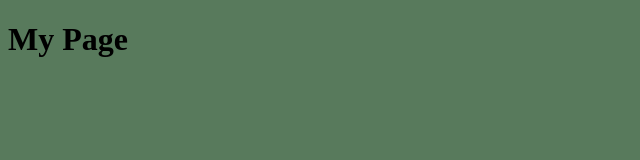
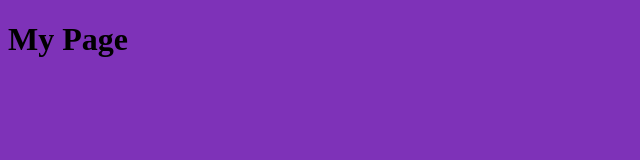
Before and after one commit to Osmosiscool/mypage, a plain HTML site: page index.html in a window 1280 px wide. Shown: the whole page, without its empty margins (0-640 px from the left). Drawn offline with Linux system fonts and the light colour scheme.

Commit message:
Update mypage.css

```diff
--- a/mypage.css
+++ b/mypage.css
@@ -1,3 +1,3 @@
 body {
-  background-color: #587a5c;
+  background-color: #7e32b8;
  }
```
